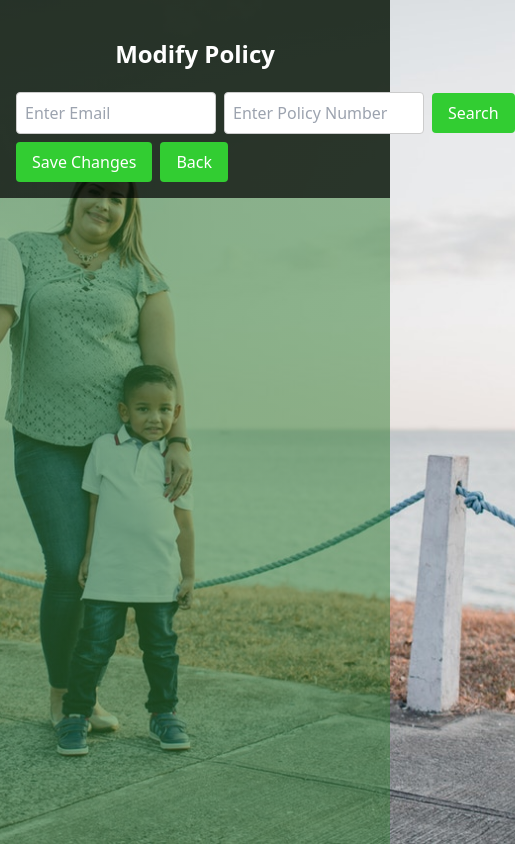
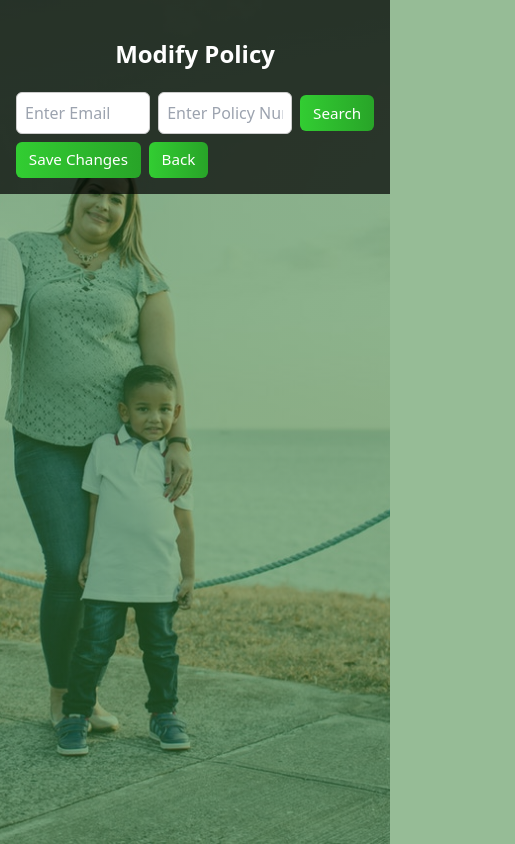
Before and after one commit to Peter-Mkwela/heritagelife-insurance, a Next.js app: page /system_admin/modify_policy in a window 390 px wide. Shown: the whole page, 515 px wide, since content can reach past the window. Built offline with nearby package versions, Linux system fonts and the light colour scheme.

Commit message:
fixed frontend styling

```diff
--- a/app/globals.css
+++ b/app/globals.css
@@ -1751,31 +1751,59 @@ p.success-message {
   display: flex;
   align-items: center;
   gap: 0.5rem;
-}
-
+  flex-wrap: nowrap; /* Keep inline */
+  overflow-x: auto;  /* Allow scrolling if too many buttons */
+}
+
+/* Input Styling */
 .uniform-input {
   padding: 0.5rem;
   font-size: 1rem;
-  width: 200px;
-  border-radius: 4px;
+  width: 100%;
+  max-width: 200px;
+  border-radius: 6px;
   border: 1px solid #ccc;
   color: black;
-}
-
+  box-sizing: border-box;
+  transition: all 0.3s ease;
+}
+
+.uniform-input:focus {
+  outline: none;
+  border-color: #32CD32;
+  box-shadow: 0 0 0 3px rgba(50, 205, 50, 0.2);
+}
+
+/* Modern Button Styling */
 .uniform-button {
   padding: 0.5rem 1rem;
   font-size: 1rem;
-  background-color: #32CD32;
+  background: linear-gradient(to right, #32CD32, #28a428);
   color: white;
   border: none;
-  border-radius: 4px;
-  cursor: pointer;
-  transition: background-color 0.3s ease;
+  border-radius: 6px;
+  cursor: pointer;
+  white-space: nowrap;
+  transition: transform 0.2s ease, background-color 0.3s ease;
 }
 
 .uniform-button:hover {
-  background-color: #28a428;
-}
+  background: linear-gradient(to right, #28a428, #1f7f1f);
+  transform: translateY(-1px);
+}
+
+/* === Optional Media Query for Slight Tweaks === */
+@media (max-width: 480px) {
+  .uniform-input {
+    max-width: 150px;
+  }
+
+  .uniform-button {
+    padding: 0.4rem 0.8rem;
+    font-size: 0.95rem;
+  }
+}
+
 
 /* global.css */
 
--- a/app/policyholder/application/page.tsx
+++ b/app/policyholder/application/page.tsx
@@ -23,11 +23,19 @@ const ApplyPage = () => {
           console.error('Failed to fetch agents:', data.message);
         }
       } catch (error) {
-        console.error('Error fetching agents:', error);
+
       }
     };
 
     fetchAgents();
+  }, []);
+
+  // Autofill email from localStorage
+  useEffect(() => {
+    const storedEmail = localStorage.getItem('policyholderEmail');
+    if (storedEmail) {
+      setEmail(storedEmail);
+    }
   }, []);
 
   // Handle File Upload
@@ -133,7 +141,11 @@ const ApplyPage = () => {
 
           <div className="add-user-button-group">
             <button type="submit" className="add-user-cta-button">Submit Application</button>
-            <button type="button" onClick={() => router.push('/policyholder/main/')} className="add-user-back-button">
+            <button
+              type="button"
+              onClick={() => router.push('/policyholder/main/')}
+              className="add-user-back-button"
+            >
               Back
             </button>
           </div>
--- a/app/policyholder/make_claim/page.tsx
+++ b/app/policyholder/make_claim/page.tsx
@@ -1,6 +1,5 @@
-//apply claim policyholder frontend
 'use client';
-import { useState } from 'react';
+import { useState, useEffect } from 'react';
 import { useRouter } from 'next/navigation';
 
 const ApplyPage = () => {
@@ -9,6 +8,14 @@ const ApplyPage = () => {
   const [error, setError] = useState('');
   const [successMessage, setSuccessMessage] = useState('');
   const router = useRouter();
+
+  // Autofill email from localStorage
+  useEffect(() => {
+    const storedEmail = localStorage.getItem('policyholderEmail');
+    if (storedEmail) {
+      setEmail(storedEmail);
+    }
+  }, []);
 
   // Function to handle navigation back
   const handleBack = () => {
@@ -48,18 +55,17 @@ const ApplyPage = () => {
         setError(data.message);
       }
     } catch (error) {
-      setError('Error submitting the claim.');
+
     }
   };
 
   return (
     <div className="users-container">
-            {/* Header Strip */}
-            <header className="style-strip">
+      {/* Header Strip */}
+      <header className="style-strip">
         <h1 className="header-title">Make a Claim</h1>
       </header>
       <div className="form container">
-
 
         {error && <p className="add-user-error">{error}</p>}
         {successMessage && <p className="add-user-success">{successMessage}</p>}
--- a/app/system_admin/view-all-applications/ViewApplicationsClient.tsx
+++ b/app/system_admin/view-all-applications/ViewApplicationsClient.tsx
@@ -52,7 +52,7 @@ const ViewApplicationPage = () => {
   if (error) return <p className="error-message">{error}</p>;
 
   return (
-    <div className="view-application-container">
+    <div className="track-business-container">
       <header className="style-strip">
         <h1 className="header-title">
           {id ? "View Generated Application" : "All Generated Applications"}
@@ -65,7 +65,7 @@ const ViewApplicationPage = () => {
       </header>
 
       {applications.length > 0 ? (
-        <div className="application-details">
+        <div className="table-container">
           <table>
             <thead>
               <tr>
@@ -102,6 +102,7 @@ const ViewApplicationPage = () => {
       )}
     </div>
   );
+
 };
 
 export default ViewApplicationPage;
--- a/app/system_admin/view-all-claims/page.tsx
+++ b/app/system_admin/view-all-claims/page.tsx
@@ -42,20 +42,20 @@ const ViewClaimPage = () => {
   };
 
   return (
-    <div className="view-claim-container">
+    <div className="view-claim-page">
       <header className="style-strip">
-        <h1 className="header-title">View Claim Details</h1>
-        <div className="button-container">
-          <button onClick={handleBack} className="back-button">
-            Back
-          </button>
+        <div className="strip-inner">
+          <h1 className="header-title">View Claim Details</h1>
+          <div className="button-container">
+            <button onClick={handleBack} className="back-button">Back</button>
+          </div>
         </div>
       </header>
 
       {error && <p className="error-message">{error}</p>}
 
       {claims.length > 0 ? (
-        <div className="claim-details-container">
+        <div className="table-container">
           <table>
             <thead>
               <tr>
@@ -88,6 +88,7 @@ const ViewClaimPage = () => {
       )}
     </div>
   );
+
 };
 
 export default ViewClaimPage;
```
